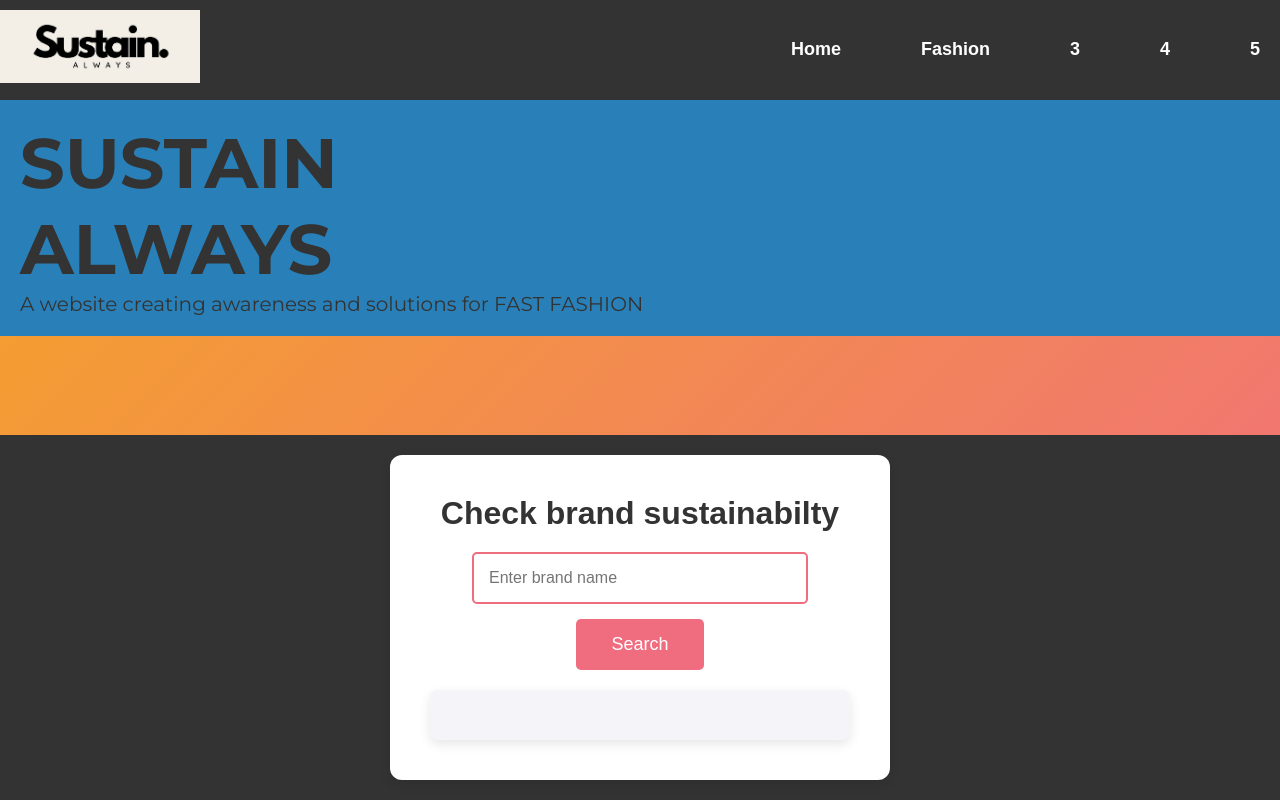
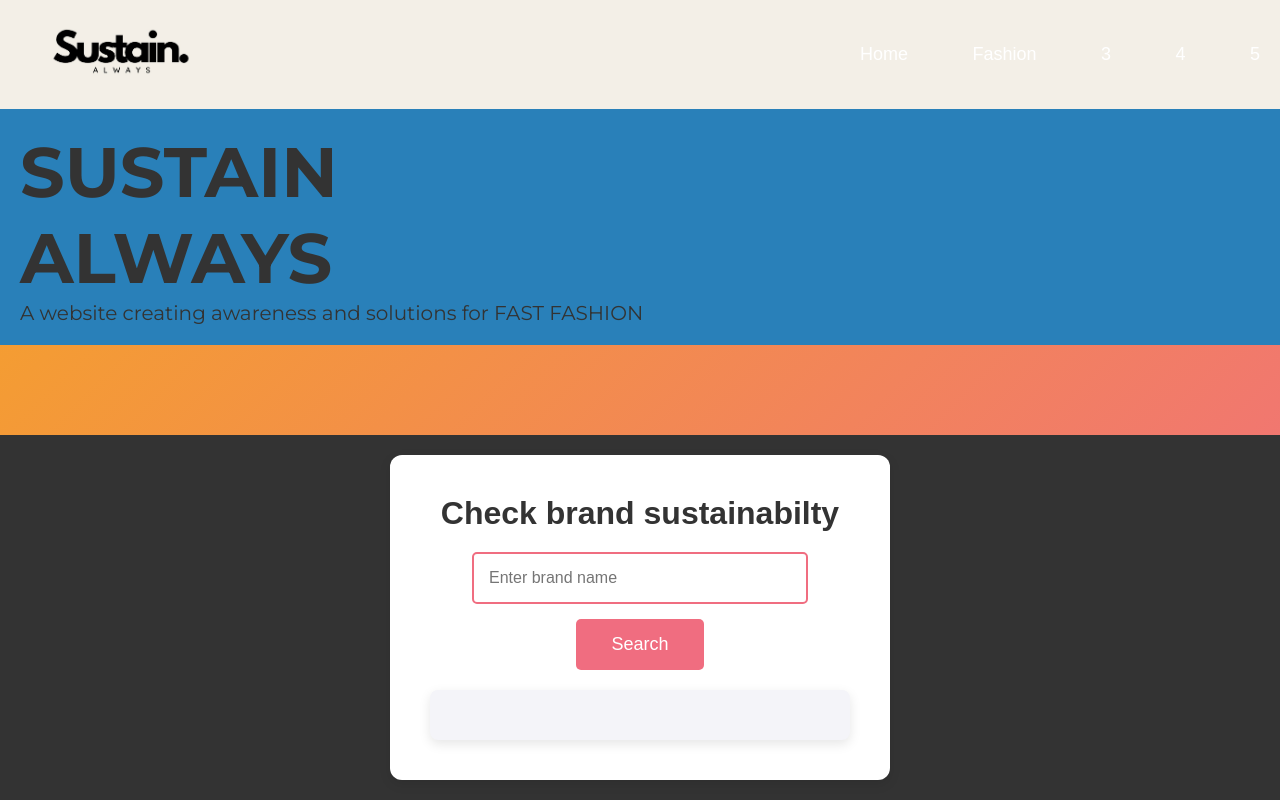
Before and after one commit to Julian-Karpis/Fast-Fashion, a plain HTML site: page index.html in a window 1280 px wide. Drawn offline with Linux system fonts and the light colour scheme.

Commit message:
Update index.css

```diff
--- a/index.css
+++ b/index.css
@@ -93,56 +93,6 @@ nav ul li a {
 
 nav ul li a:hover {
     color: #ccc;
-}
-
-/* General Body Styling */
-body {
-    font-family: 'Arial', sans-serif;
-    background-color: #f4f4f9;
-    margin: 0;
-    padding: 0;
-    display: flex;
-    flex-direction: column;
-    align-items: center;
-}
-
-/* Header Styling */
-header {
-    width: 100%;
-    background-color: #333;
-    color: white;
-    padding: 10px 0;
-    text-align: center;
-}
-
-header .logo {
-    font-size: 28px;
-    font-weight: bold;
-    color: #fff;
-}
-
-nav ul {
-    list-style-type: none;
-    margin: 0;
-    padding: 0;
-    display: flex;
-    justify-content: center;
-}
-
-nav ul li {
-    margin: 0 20px;
-}
-
-nav ul li a {
-    color: white;
-    text-decoration: none;
-    font-size: 18px;
-    font-weight: 600;
-}
-
-nav ul li a:hover {
-    color: #f06d80;
-    text-decoration: underline;
 }
 
 
```
